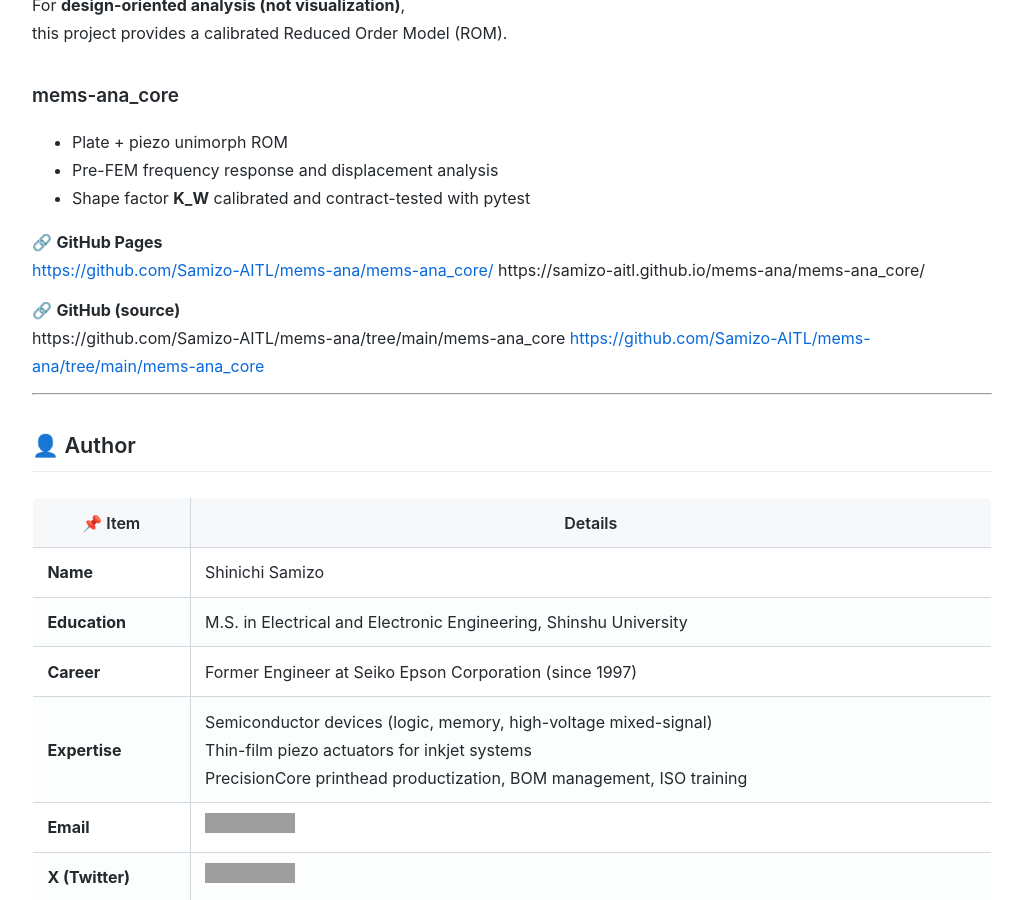
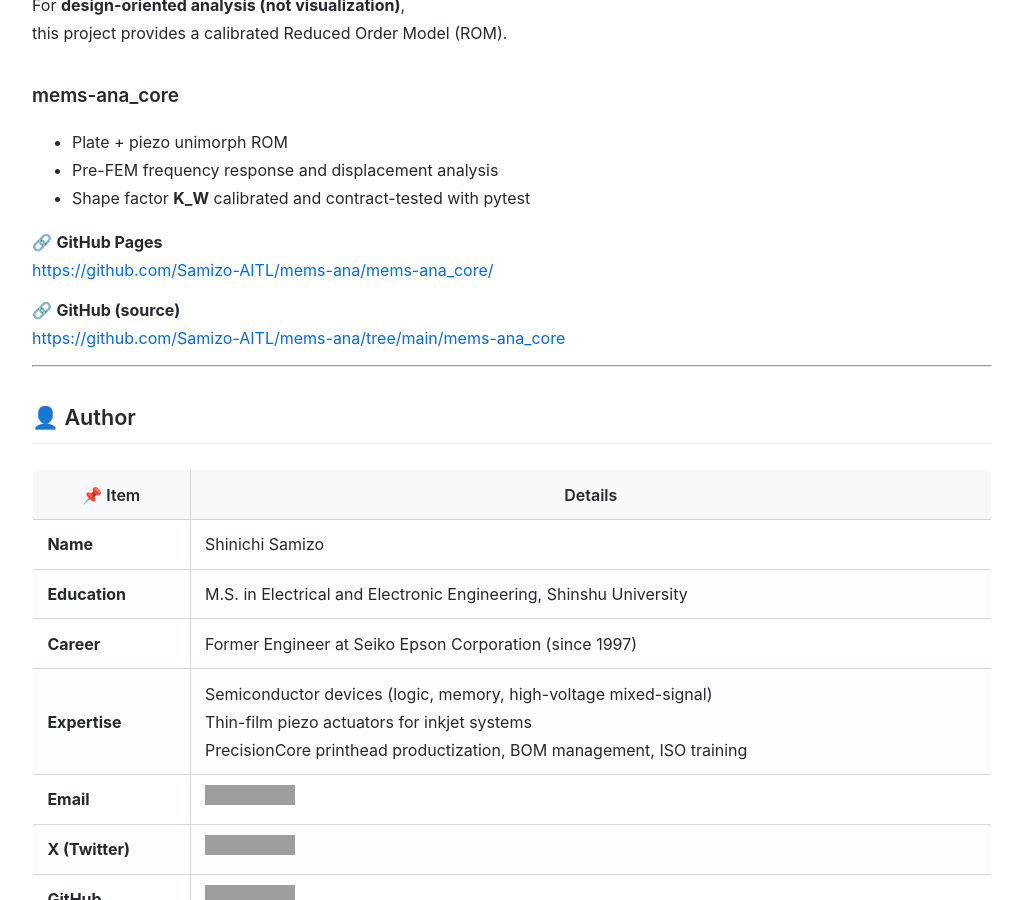
Before and after one commit to Samizo-AITL/mems-ana, a Jekyll site: the page built from index.md, in a window 1280 px wide and 900 px high, scrolled down 3109 px. Shown: the whole window, without its empty margins (128-1151 px from the left). Built offline with Jekyll 4.4.1, drawn with Linux system fonts in a browser that asks for light colours; some of the changed lines change nothing that is shown; grey boxes are pictures that could not be loaded.

Commit message:
Update index.md

```diff
--- a/index.md
+++ b/index.md
@@ -105,10 +105,8 @@ this project provides a calibrated Reduced Order Model (ROM).
 
 🔗 **GitHub Pages**
 [https://github.com/Samizo-AITL/mems-ana/mems-ana_core/](https://github.com/Samizo-AITL/mems-ana/mems-ana_core/)
-https://samizo-aitl.github.io/mems-ana/mems-ana_core/
 
 🔗 **GitHub (source)**
-https://github.com/Samizo-AITL/mems-ana/tree/main/mems-ana_core
 [https://github.com/Samizo-AITL/mems-ana/tree/main/mems-ana_core](https://github.com/Samizo-AITL/mems-ana/tree/main/mems-ana_core)
 
 ---
```
